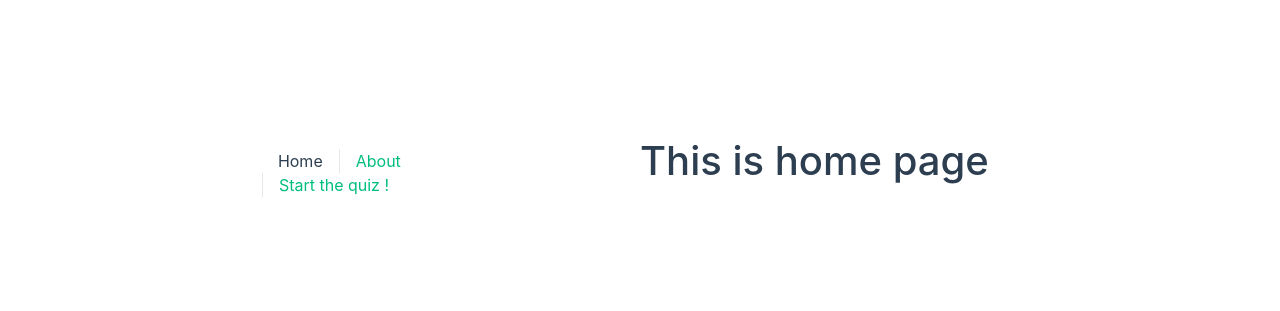
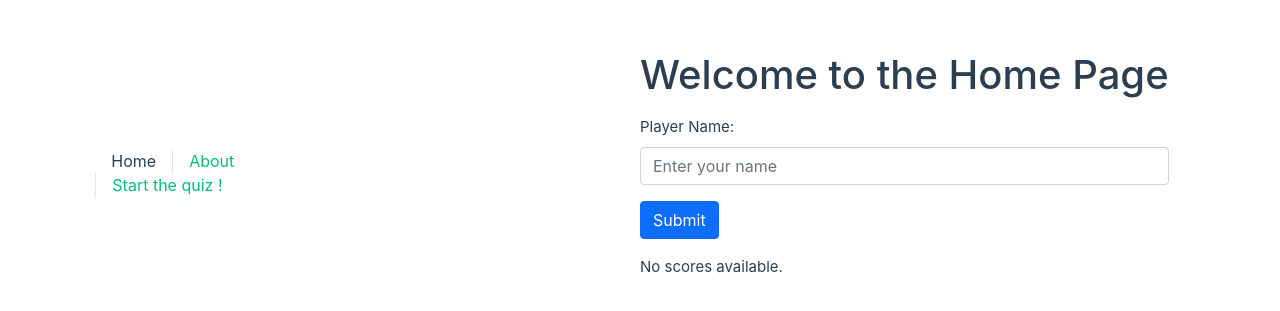
Before and after one commit to Shakthi1109/E5_IT_5216E_Dev_Groupe_6, a Vue app in the folder quiz-ui/: page / in a window 1280 px wide. Shown: the part 235-546 px from the top of the page. Built offline with nearby package versions, Linux system fonts and the light colour scheme.

Commit message:
UI 3.7 Done

```diff
--- a/quiz-ui/src/router/index.js
+++ b/quiz-ui/src/router/index.js
@@ -12,7 +12,7 @@ const router = createRouter({
     },
     {
       path: '/about',
-      name: 'about',
+      name: 'About',
       // route level code-splitting
       // this generates a separate chunk (About.[hash].js) for this route
       // which is lazy-loaded when the route is visited.
@@ -25,7 +25,12 @@ const router = createRouter({
       // this generates a separate chunk (About.[hash].js) for this route
       // which is lazy-loaded when the route is visited.
       component: NewQuizPage,
-    }
+    },
+    {
+      path: '/questions',
+      name: 'Questions',
+      component: () => import('@/views/QuestionsPage.vue'),
+    },
   ]
 })
 
--- /dev/null
+++ b/quiz-ui/src/services/ParticipationStorageService.js
@@ -0,0 +1,25 @@
+// services/ParticipationStorageService.js
+
+export default {
+    clear() {
+      // Clear all stored data
+      window.localStorage.clear();
+    },
+    savePlayerName(playerName) {
+      // Save the player name to local storage
+      window.localStorage.setItem("playerName", playerName);
+    },
+    getPlayerName() {
+      // Retrieve the player name from local storage
+      return window.localStorage.getItem("playerName");
+    },
+    saveParticipationScore(participationScore) {
+      // Save the participation score to local storage
+      window.localStorage.setItem("participationScore", JSON.stringify(participationScore));
+    },
+    getParticipationScore() {
+      // Retrieve the participation score from local storage
+      const scoreString = window.localStorage.getItem("participationScore");
+      return scoreString ? JSON.parse(scoreString) : null;
+    }
+  };
--- a/quiz-ui/src/views/HomePage.vue
+++ b/quiz-ui/src/views/HomePage.vue
@@ -2,20 +2,47 @@
 import { ref, onMounted } from 'vue';
 import quizApiService from "@/services/QuizApiService";
 
+const playerName = ref('');
 const registeredScores = ref([]);
+const username = ref('');
+
+const submitForm = async () => {
+  // Add logic to handle form submission and API interaction
+  console.log('Player Name submitted:', username.value);
+  // Call your API service or perform other actions here
+};
+
+const launchNewQuiz = () => {
+  console.log("Launch new quiz with", username.value);
+  // Add logic to store the player name and redirect to the first question of the quiz
+  // Example: storePlayerName(username.value);
+  // Example: redirect('/quiz/1');
+};
 
 onMounted(async () => {
-		console.log("Home page mounted");
+  console.log("Home page mounted");
+  // Fetch and update the list of scores
+  // Example: registeredScores.value = await quizApiService.getScores();
 });
 </script>
 
 <template>
-  <div>
-    <div class="about">
-    <h1>This is home page</h1>
+  <div class="home">
+    <h1>Welcome to the Home Page</h1>
 
-      <!-- Display the list of scores using v-for -->
-      <div v-for="scoreEntry in registeredScores" v-bind:key="scoreEntry.date">
+    <form @submit.prevent="submitForm" class="mt-3">
+      <div class="mb-3">
+        <label for="playerName" class="form-label">Player Name:</label>
+        <input v-model="username" type="text" class="form-control" id="playerName" placeholder="Enter your name" required>
+      </div>
+      <button @click="launchNewQuiz" type="submit" class="btn btn-primary">Submit</button>
+    </form>
+
+    <!-- Display the list of scores -->
+    <div v-if="registeredScores.length === 0" class="mt-3">No scores available.</div>
+    <div v-else class="mt-3">
+      <h2>Top Scores</h2>
+      <div v-for="scoreEntry in registeredScores" :key="scoreEntry.date">
         {{ scoreEntry.playerName }} - {{ scoreEntry.score }}
       </div>
     </div>
--- a/quiz-ui/src/views/NewQuizPage.vue
+++ b/quiz-ui/src/views/NewQuizPage.vue
@@ -1,26 +1,56 @@
-<template>
-    <div class="NewQuizPage">
-        <div>
-            <h1>New Quiz Page</h1>
-            <!-- Add your content here -->
-        </div>
-    </div>
+<script setup>
+import { ref, onMounted } from 'vue';
+import quizApiService from "@/services/QuizApiService";
+import participationStorageService from "@/services/ParticipationStorageService";
+import { useRouter } from 'vue-router';
 
-</template>
+const playerName = ref('');
+const registeredScores = ref([]);
+const username = ref('');
+const router = useRouter();
 
-<script>
-export default {
-    name: 'NewQuizPage',
-    // Add your component logic here
-}
+const submitForm = async () => {
+  // Add logic to handle form submission and API interaction
+  console.log('Player Name submitted:', username.value);
+  // Save player name to local storage
+  participationStorageService.savePlayerName(username.value);
+  // Call your API service or perform other actions here
+};
+
+const launchNewQuiz = () => {
+  // Save the player name before redirecting to the first question
+  participationStorageService.savePlayerName(username.value);
+  console.log("Launch new quiz with", username.value);
+  // Redirect to the 'questions' route
+  router.push('/questions');
+};
+
+onMounted(async () => {
+  console.log("Home page mounted");
+  // Fetch and update the list of scores
+  // Example: registeredScores.value = await quizApiService.getScores();
+});
 </script>
 
-<style>
-@media (min-width: 1024px) {
-  .about {
-    min-height: 100vh;
-    display: flex;
-    align-items: center;
-  }
-}
-</style>
+<template>
+  <div class="home">
+    <h1>Welcome to the Home Page</h1>
+
+    <form @submit.prevent="submitForm" class="mt-3">
+      <div class="mb-3">
+        <label for="playerName" class="form-label">Player Name:</label>
+        <input v-model="username" type="text" class="form-control" id="playerName" placeholder="Enter your name" required>
+      </div>
+      <button @click="launchNewQuiz" type="submit" class="btn btn-primary">Submit</button>
+    </form>
+
+    <!-- Display the list of scores -->
+    <div v-if="registeredScores.length === 0" class="mt-3">No scores available.</div>
+    <div v-else class="mt-3">
+      <h2>Top Scores</h2>
+      <div v-for="scoreEntry in registeredScores" :key="scoreEntry.date">
+        {{ scoreEntry.playerName }} - {{ scoreEntry.score }}
+      </div>
+    </div>
+  </div>
+</template>
```
Also changed, not shown: quiz-ui/src/views/QuestionsPage.vue (added).
